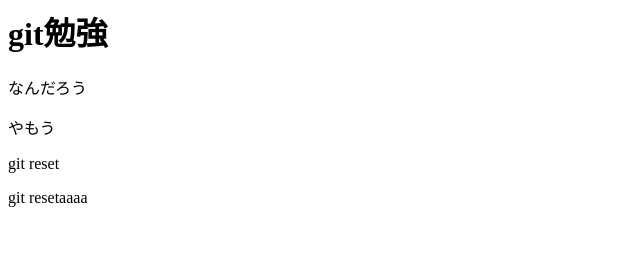
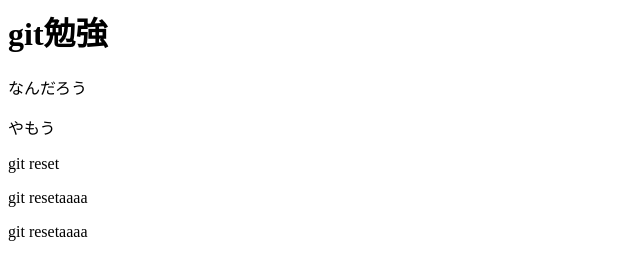
Before and after one commit to mysadadonald/git-_tutorial, a plain HTML site: page index.html in a window 1280 px wide. Shown: the full height of the page, 0-640 px from the left. Drawn offline with Linux system fonts and the light colour scheme.

Commit message:
<git add>

```diff
--- a/index.html
+++ b/index.html
@@ -3,3 +3,4 @@
 <p>やもう</p>
 <p>git reset</p>
 <p>git resetaaaa</p>
+<p>git resetaaaa</p>
```
